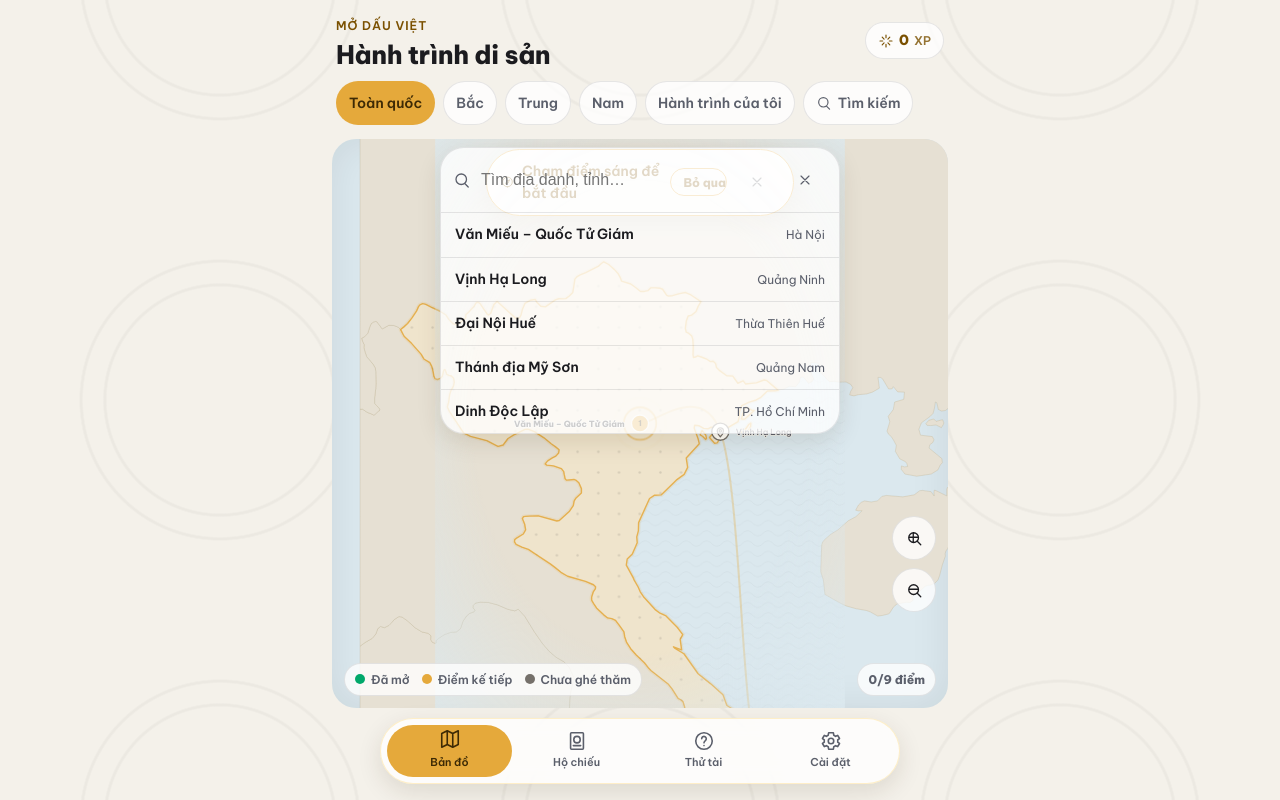
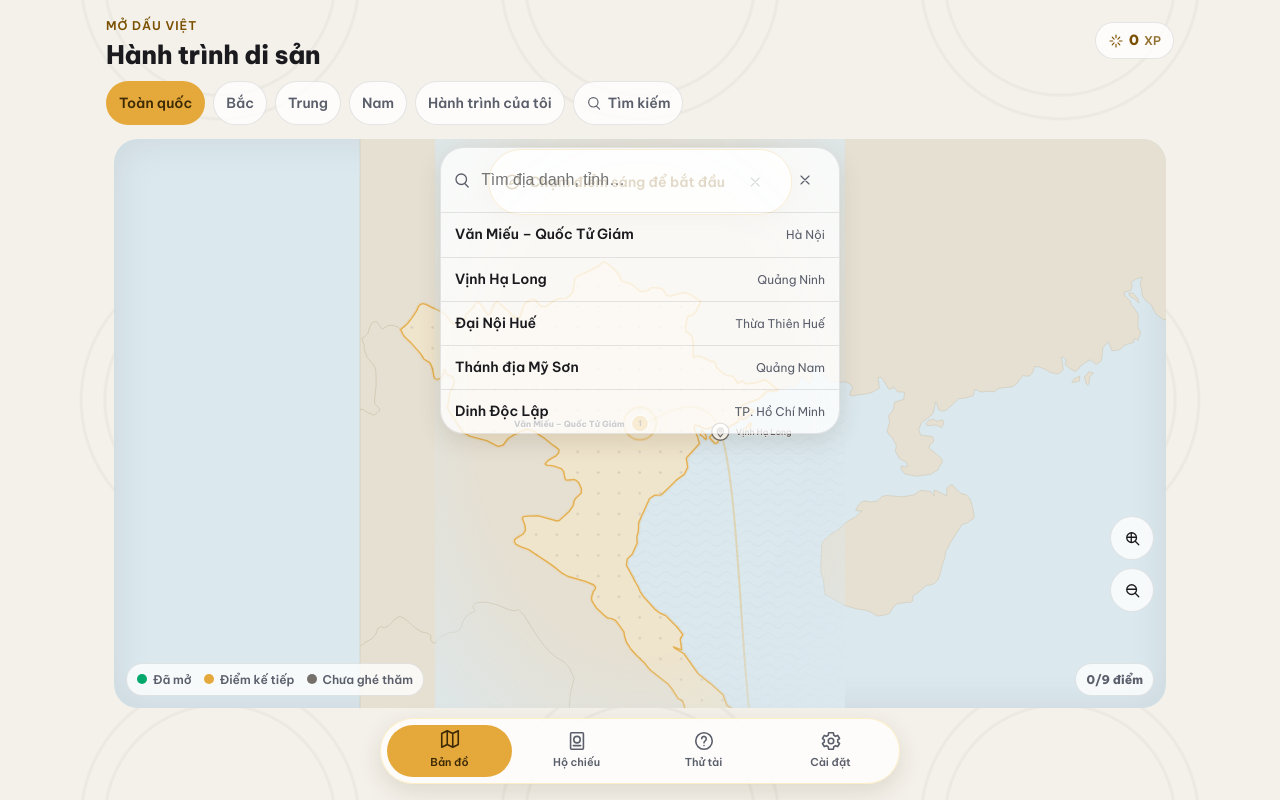
Before and after one commit to nguyenduyhungnguyen1998-blip/Bainopkhkt, a Preact app: page / in a window 1280 px wide. Both pictures are taken after a click on the button "Tìm kiếm". Built offline with nearby package versions, Linux system fonts and the light colour scheme.

Commit message:
Fix test findings: .mscreen breakpoints vào map-screen.css (cascade), nút Bỏ qua tự ẩn sau tour, search focus+Esc (#14)

```diff
--- a/src/screens/MapScreen.tsx
+++ b/src/screens/MapScreen.tsx
@@ -53,6 +53,11 @@ export function MapScreen() {
   const [zoomSignal, setZoomSignal] = useState({ d: 1, n: 0 });
   const [searchOn, setSearchOn] = useState(false);
   const [query, setQuery] = useState("");
+  const searchInputRef = useRef<HTMLInputElement>(null);
+
+  useEffect(() => {
+    if (searchOn) searchInputRef.current?.focus();
+  }, [searchOn]);
   // Tìm kiếm địa danh/tỉnh: khách thường biết tên và muốn đi thẳng – bản đồ không phải đường duy nhất.
   const results = useMemo(() => {
     const q = query.trim().toLowerCase();
@@ -108,15 +113,16 @@ export function MapScreen() {
   const unlockedSpots = Object.keys(progress.unlocked).length;
   const totalSpots = SITES.reduce((n, s) => n + s.spots.length, 0);
 
+  const [obSkip, setObSkip] = useState(false); // bỏ qua onboarding camera
   const markSeen = () => {
     try {
       localStorage.setItem(SEEN_KEY, '1');
     } catch {
       /* bộ nhớ riêng tư */
     }
+    setObSkip(true); // tour đã xong → giấu nút Bỏ qua
   };
   // Hint "Chạm điểm sáng" chỉ tắt khi user thật sự tương tác (tap node / bấm ✕) – không chết khi camera hạ cánh.
-  const [obSkip, setObSkip] = useState(false); // bỏ qua onboarding camera
   const dismissHint = () => {
     setHintOn(false);
     setObSkip(true); // đóng hint = bỏ qua luôn phần hướng dẫn camera
@@ -371,16 +377,15 @@ export function MapScreen() {
         )}
         {levelSite && <div class="mscreen__level-title">{t(levelSite.name, lang)}</div>}
         {searchOn && (
-          <div class="msearch" role="dialog" aria-label={t(UI.search, lang)}>
+          <div class="msearch" role="dialog" aria-label={t(UI.search, lang)} onKeyDown={(e) => { if (e.key === 'Escape') setSearchOn(false); }}>
             <div class="msearch__bar">
               <Icon name="search" size={18} />
               <input
+                ref={searchInputRef}
                 class="msearch__input"
                 value={query}
-                autoFocus
                 placeholder={t(UI.searchPlaceholder, lang)}
                 onInput={(e) => setQuery(e.currentTarget.value)}
-                onKeyDown={(e) => { if (e.key === 'Escape') setSearchOn(false); }}
               />
               <button class="mhint__x" aria-label={t(UI.dismiss, lang)} onClick={() => setSearchOn(false)}>
                 <Icon name="close" size={16} />
--- a/src/screens/map-screen.css
+++ b/src/screens/map-screen.css
@@ -494,3 +494,21 @@
   color: var(--color-accent-secondary-text);
   flex: none;
 }
+
+/* Tablet + desktop-lite cho màn bản đồ — PHẢI ở file này (load sau base.css),
+   nếu để ở base.css thì rule .mscreen{max-width:640px} bên trên thắng cascade. */
+@media (min-width: 600px) {
+  .mscreen {
+    max-width: 780px;
+  }
+}
+
+@media (min-width: 960px) {
+  .mscreen {
+    max-width: 1100px;
+  }
+  .mscreen__map {
+    margin-left: var(--space-5, var(--space-4));
+    margin-right: var(--space-5, var(--space-4));
+  }
+}
--- a/src/styles/base.css
+++ b/src/styles/base.css
@@ -417,13 +417,11 @@ html {
   }
 }
 
-/* Tablet: nới rộng nhẹ bố cục */
+/* Tablet: nới rộng nhẹ bố cục. (.mscreen breakpoints nằm ở map-screen.css —
+   file đó load sau base.css nên rule ở đây sẽ thua cascade.) */
 @media (min-width: 600px) {
   .mdv-screen {
     max-width: 640px;
-  }
-  .mscreen {
-    max-width: 780px;
   }
 }
 
@@ -433,11 +431,4 @@ html {
   .mdv-screen {
     max-width: 760px;
   }
-  .mscreen {
-    max-width: 1100px;
-  }
-  .mscreen__map {
-    margin-left: var(--space-5, var(--space-4));
-    margin-right: var(--space-5, var(--space-4));
-  }
 }
```
